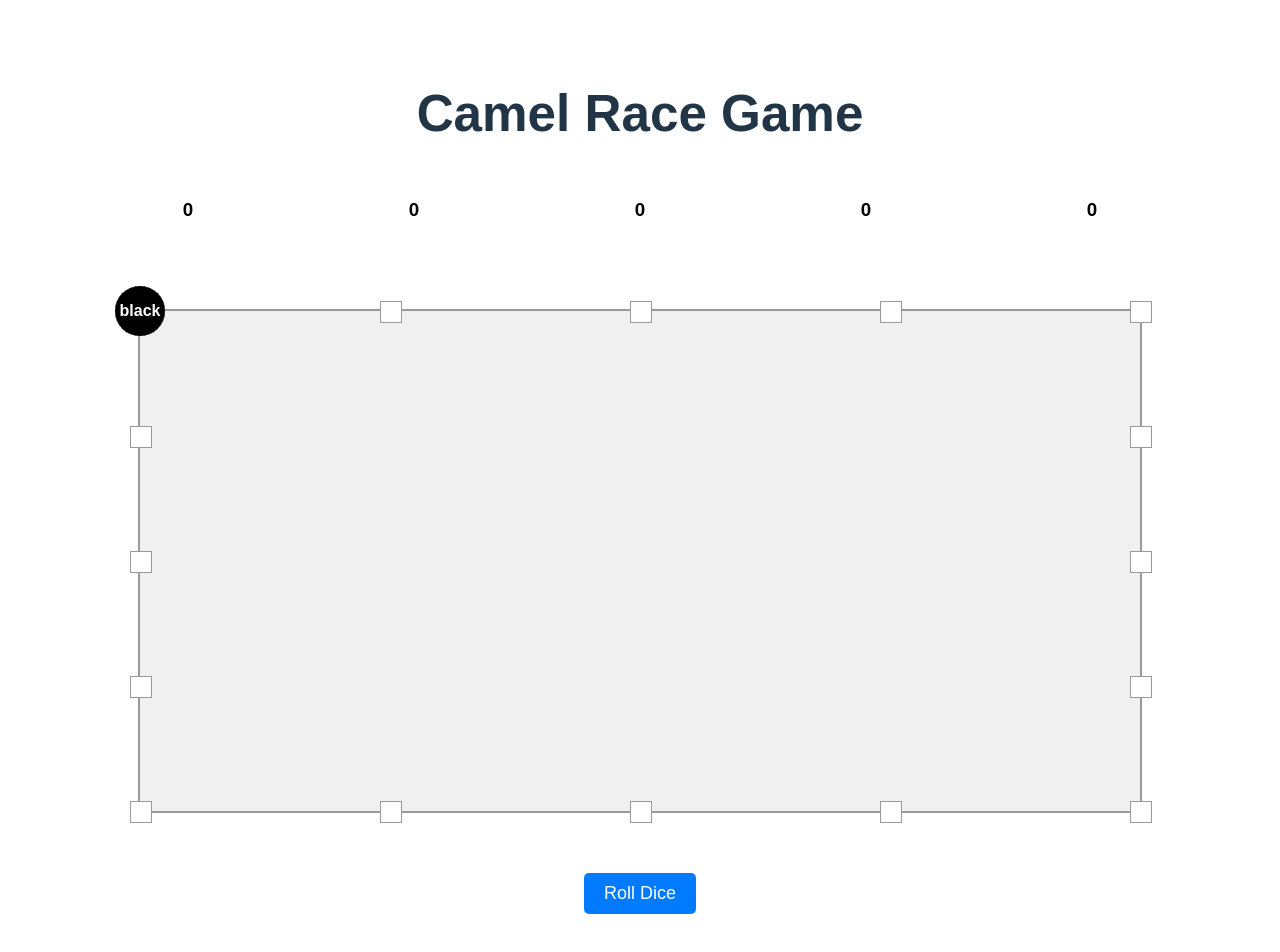
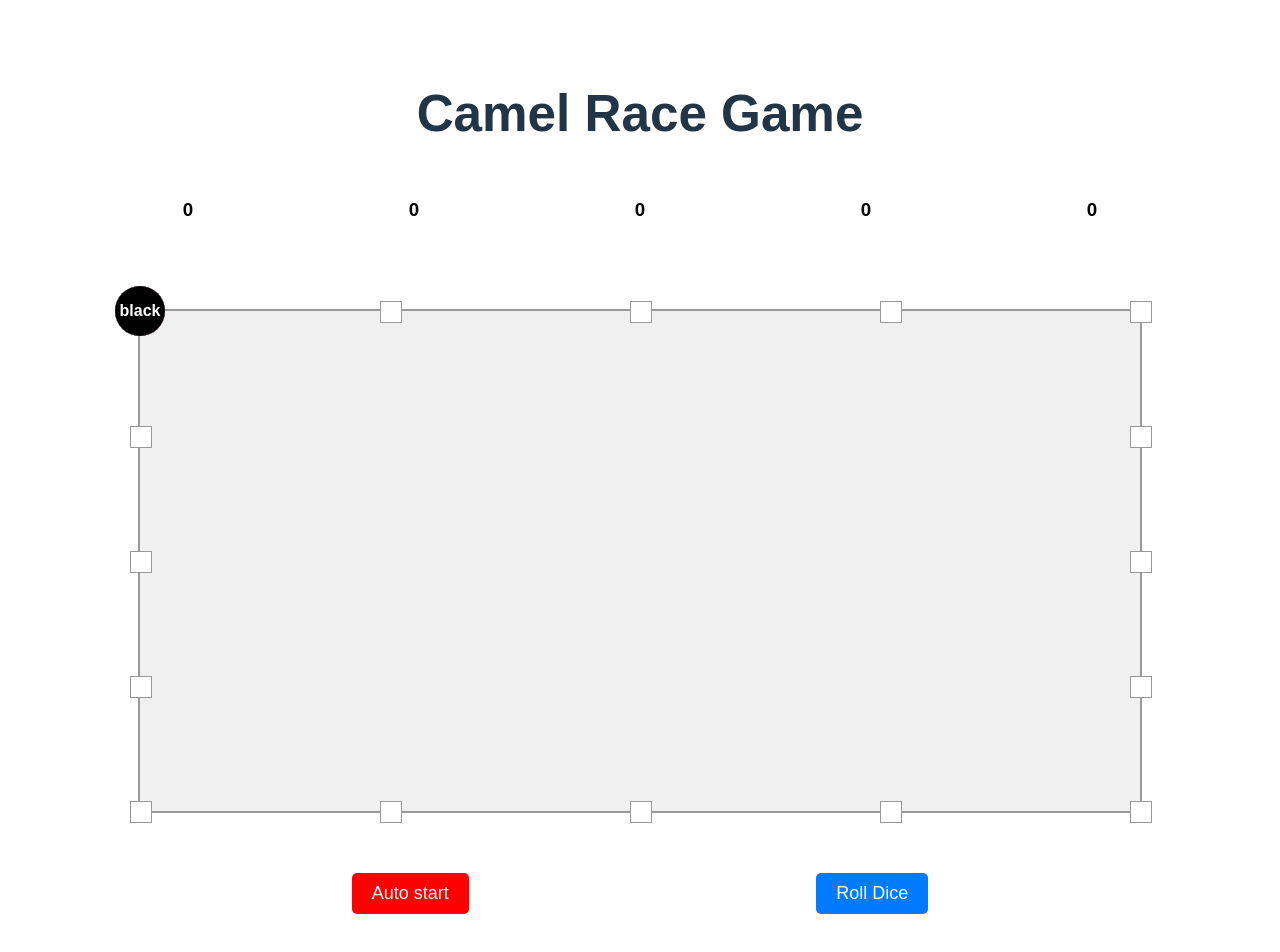
Before and after one commit to ilhamsa1/desert-game, a React (Vite) app: page / in a window 1280 px wide. Shown: the top 952 px of the page. Built offline with nearby package versions, Linux system fonts and the light colour scheme.

Commit message:
feat: auto start game

```diff
--- a/src/components/without-pixi.tsx
+++ b/src/components/without-pixi.tsx
@@ -1,4 +1,4 @@
-import React, { useState } from "react";
+import React, { useCallback, useEffect, useState } from "react";
 
 // Start game
 
@@ -305,6 +305,8 @@ const CamelRaceGame: React.FC = () => {
     maxActiveDice: number;
   }>(DEFAULT_ROUND_STATE);
 
+  const [isGameRunning, setIsGameRunning] = useState(false);
+
   // const [isGameRunning, setIsGameRunning] = useState(false);
 
   // const rollAndUpdate = useCallback(() => {
@@ -373,31 +375,7 @@ const CamelRaceGame: React.FC = () => {
     console.log(`Player bet on ${color} camel`);
   };
 
-  // const roleCrazyDice = () => {
-  //   const crazyDice = roundState.crazyDice.map((dice) => {
-  //     const roll = rollDiceOnly();
-  //     return { ...dice, steps: -roll.steps - 1 };
-  //   });
-  //   setRoundState((prevState) => ({
-  //     ...prevState,
-  //     crazyDice,
-  //   }));
-
-  //   let camels = gameState.camels;
-
-  //   crazyDice.forEach((rollResult) => {
-  //     camels = moveCamel(camels, rollResult);
-  //   });
-
-  //   const movedCamel = camels;
-
-  //   setGameState((prevState) => ({
-  //     ...prevState,
-  //     camels: movedCamel,
-  //   }));
-  // };
-
-  const handleRoleDice = () => {
+  const handleRoleDice = useCallback(() => {
     // const dice = roundState.dice.map((dice) => {
     //   const roll = rollDiceOnly();
     //   return { ...dice, diceValue: roll.steps };
@@ -438,7 +416,7 @@ const CamelRaceGame: React.FC = () => {
       camels: updatedCamels,
       winner: winner,
     }));
-  };
+  }, [gameState.camels, gameState.dice, gameState.track.length, roundState.activeDice, roundState.maxActiveDice])
 
   const handleNewRound = () => {
     setRoundState((prevState) => ({
@@ -446,6 +424,53 @@ const CamelRaceGame: React.FC = () => {
       round: prevState.round + 1,
     }));
   };
+
+  useEffect(() => {
+    if (!isGameRunning) return;
+
+    const interval = setInterval(() => {
+      console.log('gggggg', gameState.winner);
+      if (!gameState.winner) {
+        console.log('Executing handleRoleDice');
+        if (roundState.activeDice.length >= roundState.maxActiveDice) {
+          handleNewRound();
+        } else {
+          handleRoleDice();
+        }
+      } else {
+        setIsGameRunning(false);
+        clearInterval(interval);
+      }
+    }, 1000);
+
+    return () => clearInterval(interval); // Cleanup on component unmount or re-run
+  }, [gameState.winner, handleRoleDice, isGameRunning, roundState.activeDice.length, roundState.maxActiveDice]);
+
+  // const roleCrazyDice = () => {
+  //   const crazyDice = roundState.crazyDice.map((dice) => {
+  //     const roll = rollDiceOnly();
+  //     return { ...dice, steps: -roll.steps - 1 };
+  //   });
+  //   setRoundState((prevState) => ({
+  //     ...prevState,
+  //     crazyDice,
+  //   }));
+
+  //   let camels = gameState.camels;
+
+  //   crazyDice.forEach((rollResult) => {
+  //     camels = moveCamel(camels, rollResult);
+  //   });
+
+  //   const movedCamel = camels;
+
+  //   setGameState((prevState) => ({
+  //     ...prevState,
+  //     camels: movedCamel,
+  //   }));
+  // };
+
+
 
   return (
     <div style={{ padding: "20px", fontFamily: "Arial, sans-serif" }}>
@@ -493,7 +518,24 @@ const CamelRaceGame: React.FC = () => {
             Camel Wins!
           </h2>
         ) : (
-          <>
+          <div style={{ display: 'flex', flexDirection: 'row', alignItems: 'center' }}>
+            <button
+               style={{
+                margin: "20px auto",
+                padding: "10px 20px",
+                fontSize: "18px",
+                backgroundColor: "#FF0000",
+                color: "white",
+                border: "none",
+                borderRadius: "5px",
+                cursor: "pointer",
+              }}
+            onClick={() => {
+              console.log('ready')
+              setIsGameRunning(true)
+            }}>
+              Auto start
+            </button>
             {roundState.activeDice.length >= roundState.maxActiveDice ? (
               <button
                 style={{
@@ -528,7 +570,7 @@ const CamelRaceGame: React.FC = () => {
               </button>
             )}
             {/* <DiceRoller onRoll={handleRoleDice} /> */}
-          </>
+          </div>
         )}
       </div>
       {/* <button onClick={startGameDice}>Start Game Dice</button>
```
